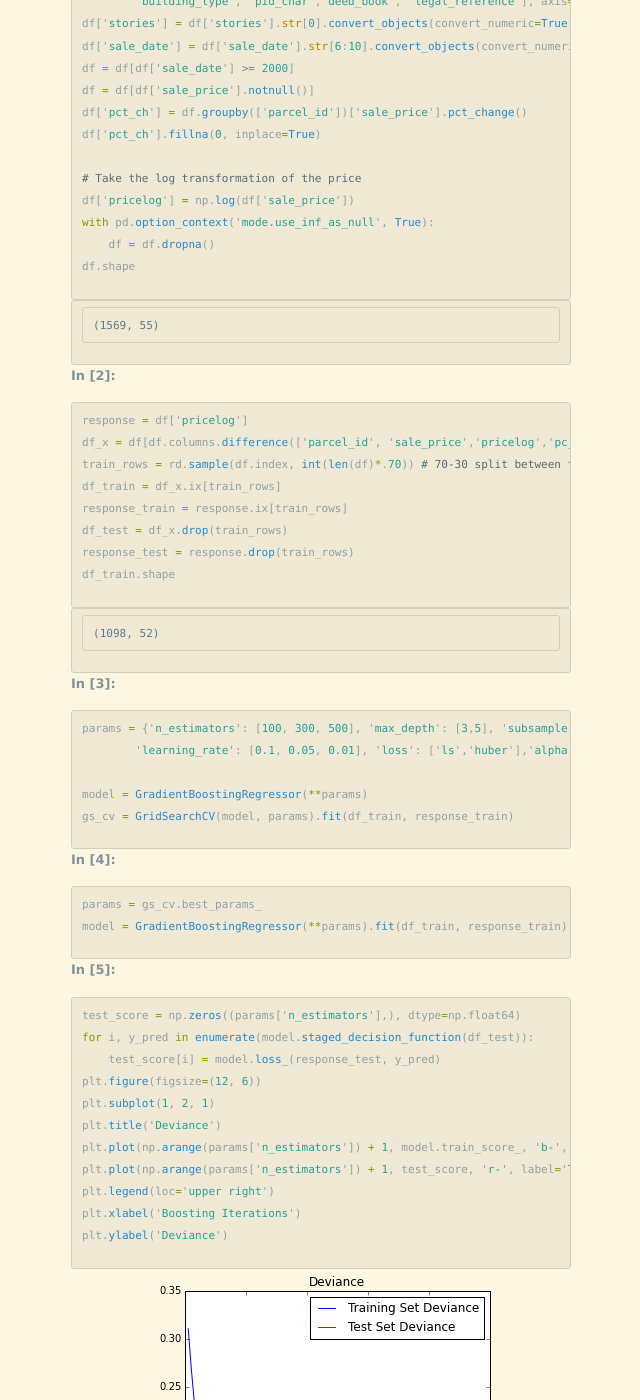
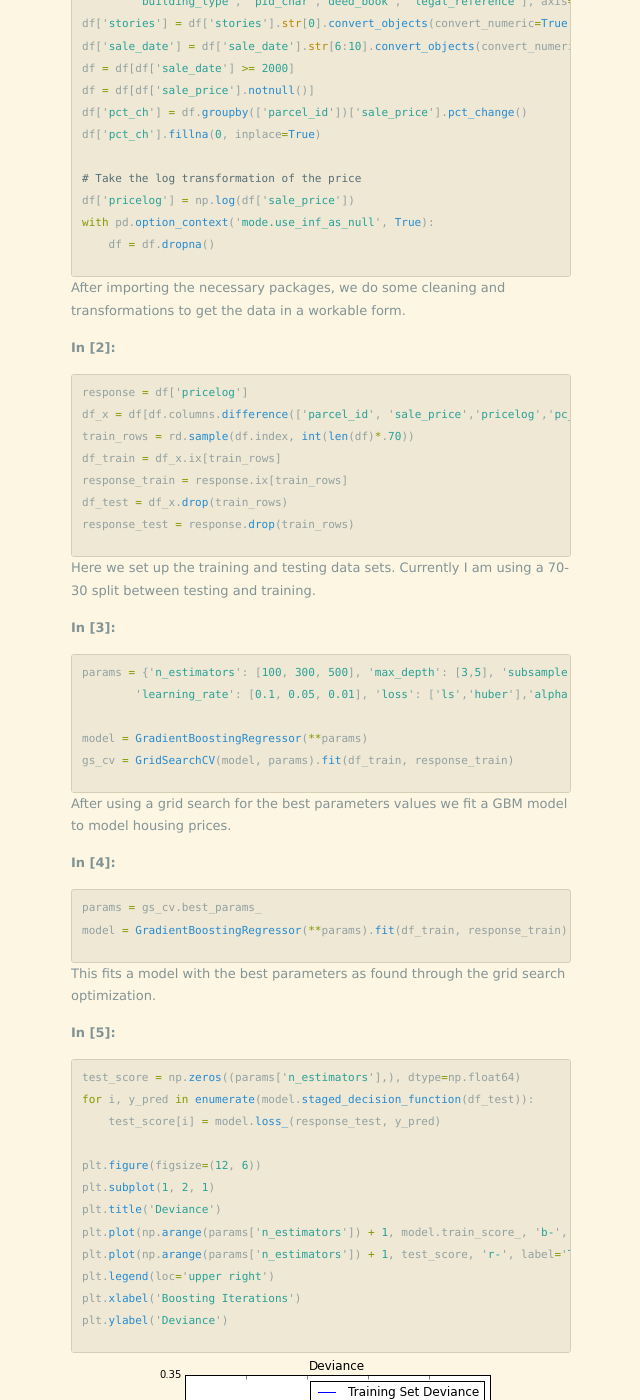
Before and after one commit to travisbyrum/travisbyrum.github.io, a Jekyll site: the page built from _posts/2016-08-24-Real-Estate-Mapping.md, in a window 1280 px wide and 1400 px high, scrolled down 720 px. Shown: the whole window, without its empty margins (319-959 px from the left). Built offline with Jekyll 4.4.1, drawn with Linux system fonts in a browser that asks for light colours; nearby versions of some CDN libraries.

Commit message:
added annotations to markdown

```diff
--- a/_posts/2016-08-24-Real-Estate-Mapping.md
+++ b/_posts/2016-08-24-Real-Estate-Mapping.md
@@ -36,29 +36,23 @@ df['pct_ch'].fillna(0, inplace=True)
 df['pricelog'] = np.log(df['sale_price'])
 with pd.option_context('mode.use_inf_as_null', True):
     df = df.dropna()
-df.shape
 {% endhighlight %}
 
-
-    (1569, 55)
-
+After importing the necessary packages, we do some cleaning and transformations to get the data in a workable form.
 
 **In [2]:**
 
 {% highlight python %}
 response = df['pricelog']
 df_x = df[df.columns.difference(['parcel_id', 'sale_price','pricelog','pc_ch'])]
-train_rows = rd.sample(df.index, int(len(df)*.70)) # 70-30 split between train and test for cross-validation
+train_rows = rd.sample(df.index, int(len(df)*.70))
 df_train = df_x.ix[train_rows]
 response_train = response.ix[train_rows]
 df_test = df_x.drop(train_rows)
 response_test = response.drop(train_rows)
-df_train.shape
 {% endhighlight %}
 
-
-    (1098, 52)
-
+Here we set up the training and testing data sets.  Currently I am using a 70-30 split between testing and training.
 
 **In [3]:**
 
@@ -70,6 +64,7 @@ model = GradientBoostingRegressor(**params)
 gs_cv = GridSearchCV(model, params).fit(df_train, response_train)
 {% endhighlight %}
 
+After using a grid search for the best parameters values we fit a GBM model to model housing prices.
 
 **In [4]:**
 
@@ -78,6 +73,7 @@ params = gs_cv.best_params_
 model = GradientBoostingRegressor(**params).fit(df_train, response_train)
 {% endhighlight %}
 
+This fits a model with the best parameters as found through the grid search optimization.
 
 **In [5]:**
 
@@ -85,6 +81,7 @@ model = GradientBoostingRegressor(**params).fit(df_train, response_train)
 test_score = np.zeros((params['n_estimators'],), dtype=np.float64)
 for i, y_pred in enumerate(model.staged_decision_function(df_test)):
     test_score[i] = model.loss_(response_test, y_pred)
+
 plt.figure(figsize=(12, 6))
 plt.subplot(1, 2, 1)
 plt.title('Deviance')
@@ -94,7 +91,6 @@ plt.legend(loc='upper right')
 plt.xlabel('Boosting Iterations')
 plt.ylabel('Deviance')
 {% endhighlight %}
-
 
 ![png](/assets/mapping/mapper_viz_5_1.png)
 
```
